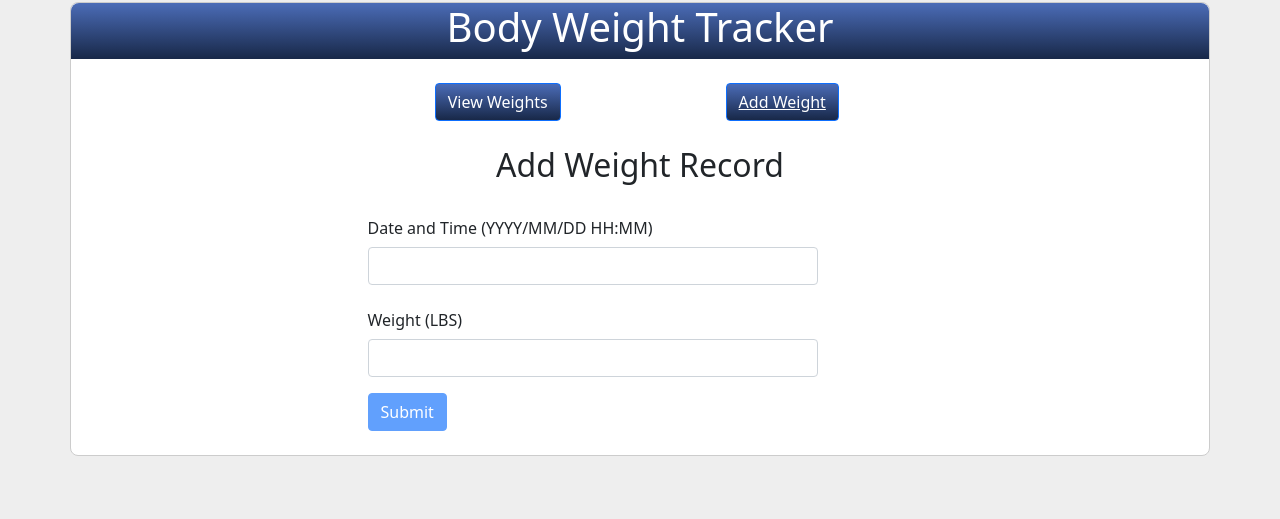
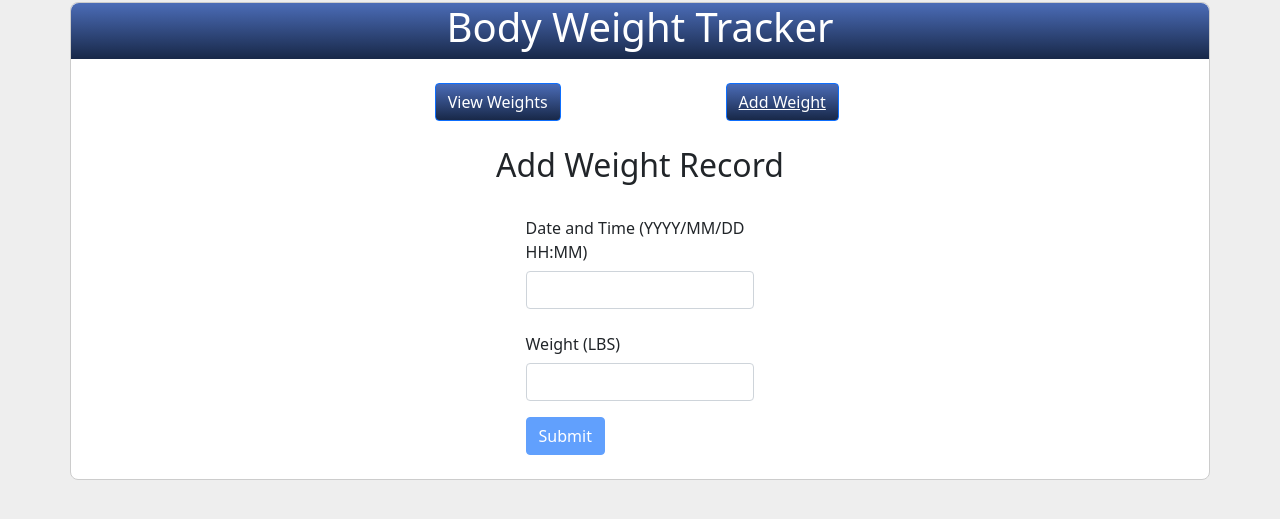
Before and after one commit to jaedmisten/body-weight-tracker, a PHP site: page /views/addWeightForm.php in a window 1280 px wide. Shown: the part 13-532 px from the top of the page. Run offline with PHP 8.4, Linux system fonts and the light colour scheme.

Commit message:
Put content on add weights page in separate bootstrap rows and columns. Centered form.

```diff
--- a/docs/log.txt
+++ b/docs/log.txt
@@ -186,3 +186,6 @@ headers of the chart.
 
 8/28/21: Fixed centering of chart being to the right. Put content on view weights page in separate bootstrap
 rows and columns.
+
+
+8/29/21: Put content on add weights page in separate bootstrap rows and columns. Centered form by changing offsets.
--- a/public/views/addWeightForm.php
+++ b/public/views/addWeightForm.php
@@ -2,22 +2,27 @@
 <div class="row">
     <div class="col-md-6 offset-md-3">
         <h2 class="page-header">Add Weight Record</h2>
+    </div>
+</div>
+<div>
+<div class="row">
+    <div class="col-md-4 offset-md-4">
         <div class="add-weight-error-msg"></div>
         <form>
             <div class="row mb-3">
-                <label for="datetimepicker" class="col-sm-8 col-form-label">Date and Time (YYYY/MM/DD HH:MM)</label>
-                <div class="col-sm-10">
+                <label for="datetimepicker" class="col-sm-8 offset-sm-2 col-form-label">Date and Time (YYYY/MM/DD HH:MM)</label>
+                <div class="col-sm-8 offset-sm-2">
                     <input type="text" id="datetimepicker" class="form-control" name="dateTime" value="">
                 </div>
             </div>
             <div class="row mb-3">
-                <label for="weight" class="col-sm-3 col-form-label">Weight (LBS)</label>
-                <div class="col-sm-10">
+                <label for="weight" class="col-sm-5 offset-sm-2 col-form-label">Weight (LBS)</label>
+                <div class="col-sm-8 offset-sm-2">
                     <input type="number" id="weight" step=".1" class="form-control" name="weight" value="">
                 </div>
             </div>
             <div class="row">
-                <div class="col-auto">
+                <div class="col-auto offset-sm-2">
                     <input type="submit" id="submit" class="btn btn-primary" name="submit">
                 </div>
             </div>
```
